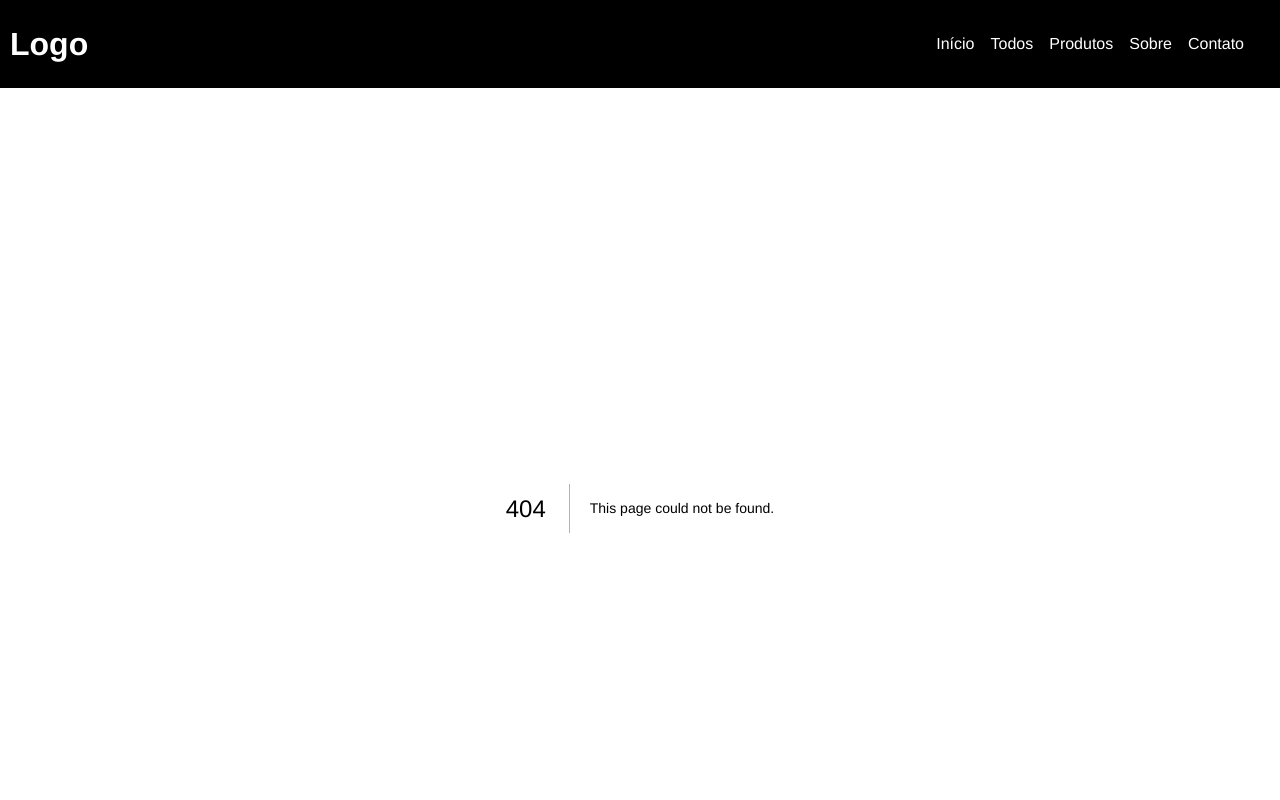
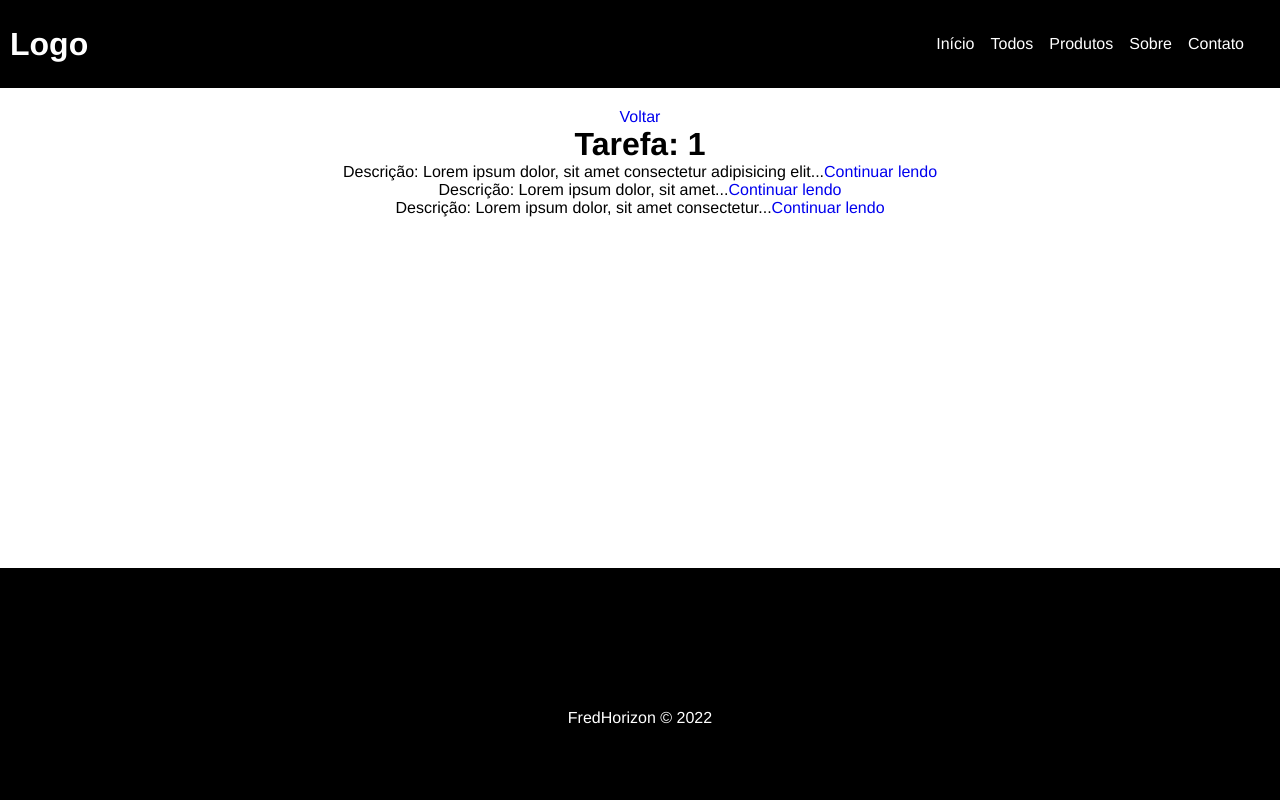
Before and after one commit to FredHorizon/pmapp, a Next.js app: page /todos/1 in a window 1280 px wide. Before the commit this address had no page. Shown: the top 800 px of the page. Built offline with nearby package versions, Linux system fonts and the light colour scheme.

Commit message:
Rotas dinâmicas (p1)

```diff
--- /dev/null
+++ b/pages/todos/[todoId].js
@@ -0,0 +1,38 @@
+import Link from 'next/link';
+
+import { useRouter } from 'next/router';
+
+export default function Todos() {
+  // Cria rotas dinâmicas
+  const router = useRouter();
+
+  const todoId = router.query.todoId;
+
+  return (
+    <>
+      <Link href="/">
+        <a>Voltar</a>
+      </Link>
+      <h1>Tarefa: {todoId}</h1>
+      {/* Rotas dinâmicas dentro de rotas dinâmicas */}
+      <p>
+        Descrição: Lorem ipsum dolor, sit amet consectetur adipisicing elit...
+        <Link href={`/todos/${todoId}/descriptions/1`}>
+          <a>Continuar lendo</a>
+        </Link>
+      </p>
+      <p>
+        Descrição: Lorem ipsum dolor, sit amet...
+        <Link href={`/todos/${todoId}/descriptions/2`}>
+          <a>Continuar lendo</a>
+        </Link>
+      </p>
+      <p>
+        Descrição: Lorem ipsum dolor, sit amet consectetur...
+        <Link href={`/todos/${todoId}/descriptions/3`}>
+          <a>Continuar lendo</a>
+        </Link>
+      </p>
+    </>
+  );
+}
--- a/pages/todos.js
+++ b/pages/todos/index.js
@@ -1,4 +1,4 @@
-import styles from '../styles/Todos.module.css';
+import styles from '../../styles/Todos.module.css';
 
 export async function getStaticProps() {
   const data = await fetch('https://jsonplaceholder.typicode.com/todos');
```
Also changed, not shown: pages/todos/[todoId]/descriptions/[descriptionId].js (added, +20 -0 lines).
